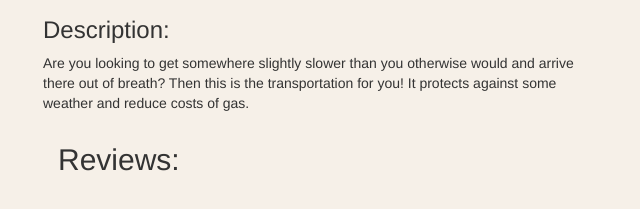
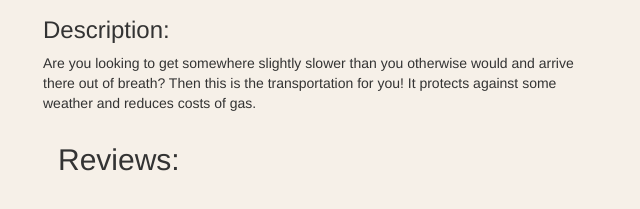
Before and after one commit to rutvimpatel/CRUDapp, a plain HTML site: page index.html in a window 1280 px wide. Shown: the part 543-752 px from the top of the page, 27-667 px from the left. Drawn offline with nearby package versions, Linux system fonts and the light colour scheme; a script that the page names is missing.

Commit message:
more typos

```diff
--- a/index.html
+++ b/index.html
@@ -38,7 +38,7 @@
                     <h3>Description:</h3>
                     <P>Are you looking to get somewhere slightly slower than you otherwise would and arrive
                         there out of breath? Then this is the transportation for you! It protects against some
-                        weather and reduce costs of gas.</P>
+                        weather and reduces costs of gas.</P>
                 </div>
             <div class = "col-lg-6">
                 <h2>Write your own review!</h2>
```
